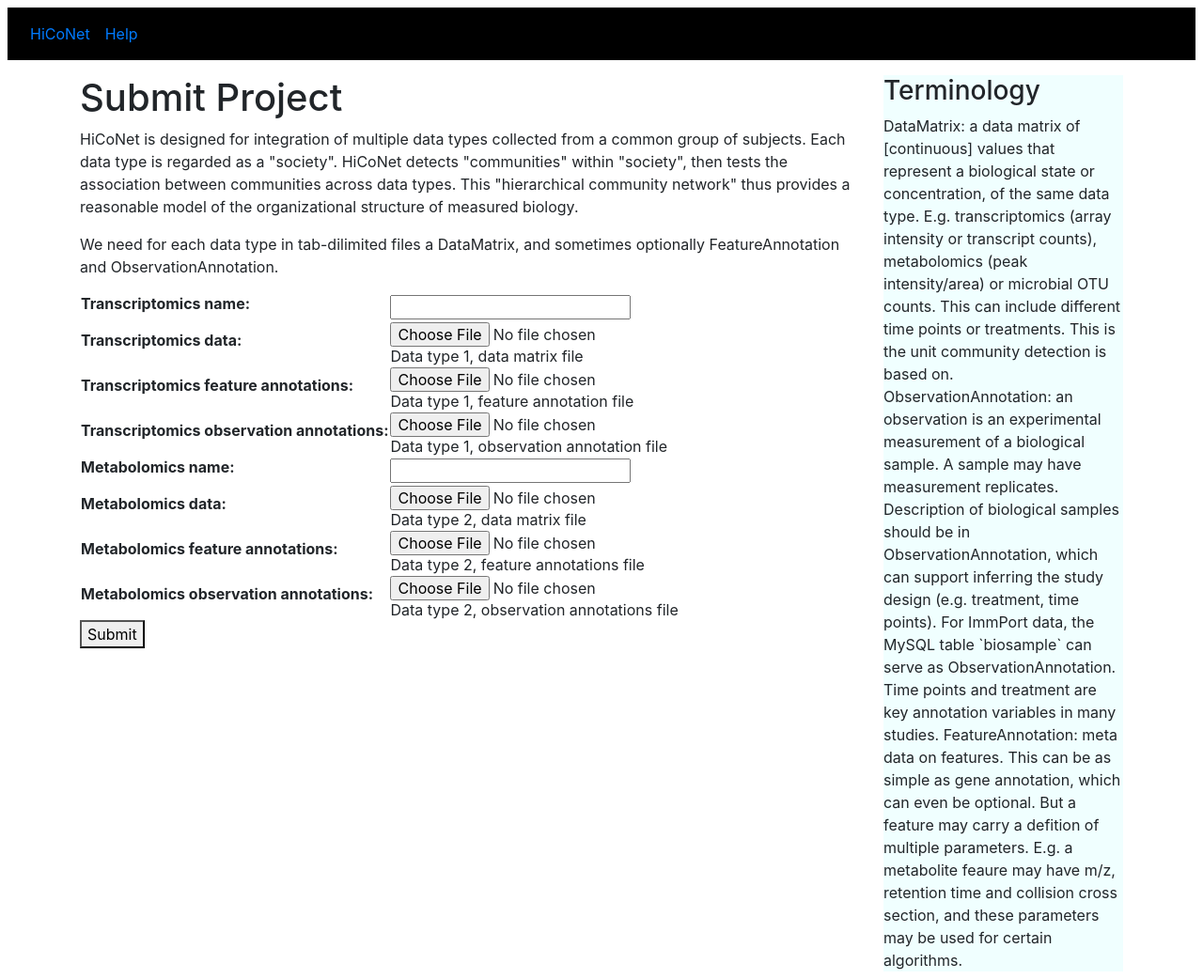
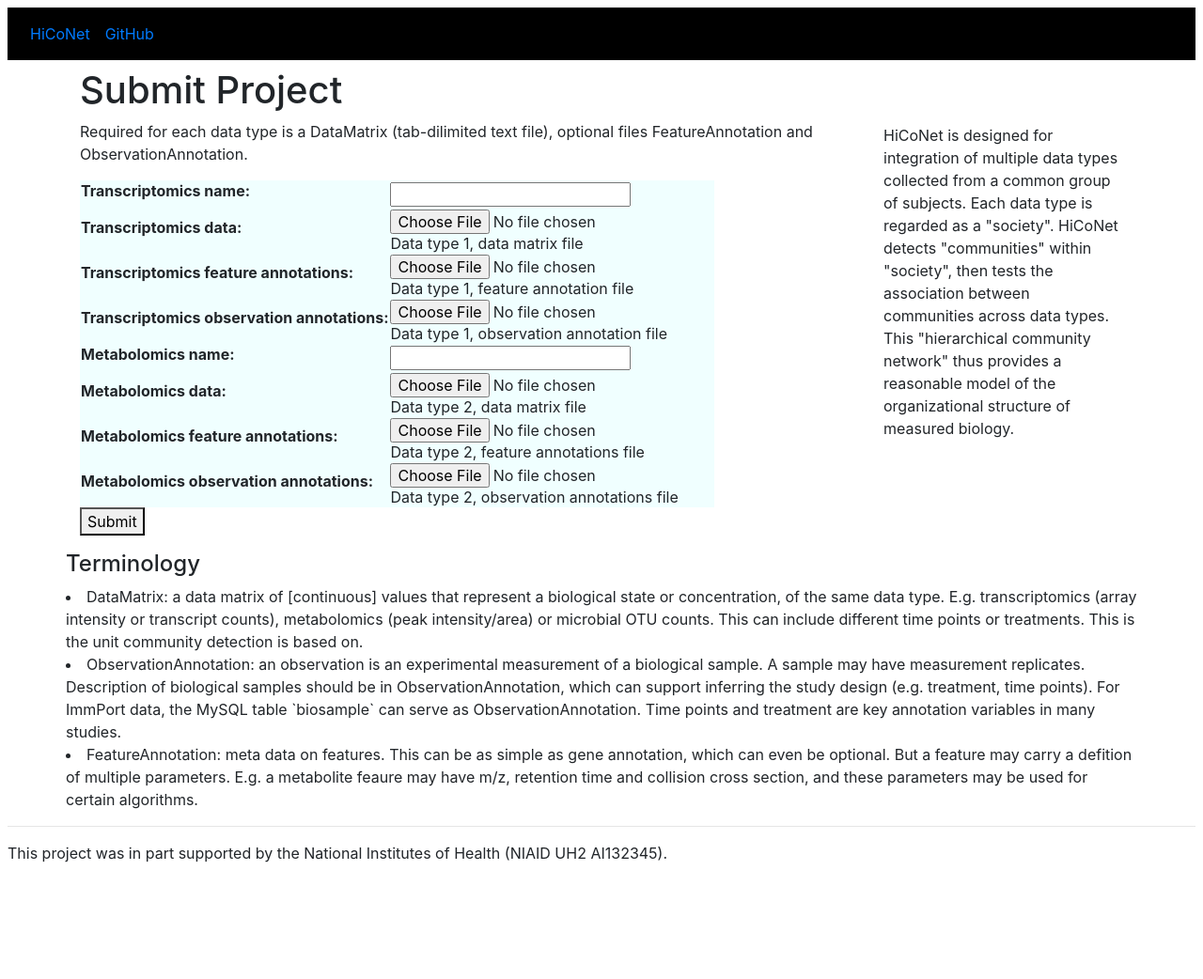
Before and after one commit to shuzhao-li/hiconet-server, a Django app: page /submit/hiconet/ in a window 1280 px wide. Shown: the whole page at 94% size. After the commit the page ends 918 px from the top, so only its background shows below. Run offline with Django 3.2, Linux system fonts and the light colour scheme; parts of the project's set-up code (start-up, migrations or seed data) failed here and were passed over; some libraries are stand-ins or nearby versions.

Commit message:
updated UI

```diff
--- a/cruncher/dashboard/templates/dashboard/_base.html
+++ b/cruncher/dashboard/templates/dashboard/_base.html
@@ -20,11 +20,11 @@
                 <nav class="navbar navbar-expand-lg  navbar-fixed-top" style="background-color: black">
                         <ul class="navbar-nav">
                                 <li class="nav-item active">
-                                  <a class="nav-link" href="#">HiCoNet <span class="sr-only">(current)</span></a>
+                                  <a class="nav-link" href="/">HiCoNet <span class="sr-only">(current)</span></a>
                                 </li>
 
                                 <li class="nav-item">
-                                  <a class="nav-link" href="#">Help</a>
+                                  <a class="nav-link" href="https://github.com/shuzhao-li/hiconet">GitHub</a>
                                 </li>
                               </ul>
                 </nav>
--- a/cruncher/dashboard/templates/dashboard/submit.html
+++ b/cruncher/dashboard/templates/dashboard/submit.html
@@ -12,7 +12,7 @@
 
 {% block content %}
 
-<p></p>
+
 {% block dataform %}
 <div class="container">
 
@@ -22,20 +22,16 @@
                             <div class="panel-heading"><h1>Submit Project</h1></div>
 
                     <div class="panel-body">
-                                <p> HiCoNet is designed for integration of multiple data types collected from a common group of subjects.
-                                    Each data type is regarded as a "society".
-                                    HiCoNet detects "communities" within "society", then tests the association between communities across data types.
-                                    This "hierarchical community network" thus provides a reasonable model of the organizational structure of measured biology.
-                                </p>
+
                                 <p>
-                                    We need for each data type in tab-dilimited files a DataMatrix,
-                                    and sometimes optionally FeatureAnnotation and ObservationAnnotation.
+                                    Required for each data type is a DataMatrix (tab-dilimited text file),
+                                    optional files FeatureAnnotation and ObservationAnnotation.
                                 </p>
 
                             <form enctype="multipart/form-data" action="" method="post">
                                 {% csrf_token %}
                                 {% block formfields %}
-                                <table>
+                                <table  style="background-color: azure; padding: 16px">
                                 {{ form.as_table }}
                                 </table>
                                 {% endblock %}
@@ -44,23 +40,33 @@
 
                     </div>
                     </div>
-
-
+                </div>
+                <div class="col-md-3" style="padding-top: 60px">
+                    <p> HiCoNet is designed for integration of multiple data types collected from a common group of subjects.
+                        Each data type is regarded as a "society".
+                        HiCoNet detects "communities" within "society", then tests the association between communities across data types.
+                        This "hierarchical community network" thus provides a reasonable model of the organizational structure of measured biology.
+                    </p>
+                </div>
         </div>
 
-                <div class="col-md-3">
-                    <div class="panel panel-default" style="background-color: azure">
-                        <div class="panel-heading"><h3>Terminology</h3></div>
+        <div class="row">
+                    <div class="panel panel-default">
+                        <div class="panel-heading"><h4>Terminology</h4></div>
                         <div class="panel-body" >
+                            <li>
                             DataMatrix: a data matrix of [continuous] values that represent a biological state or concentration, of the same data type.
                             E.g. transcriptomics (array intensity or transcript counts), metabolomics (peak intensity/area) or microbial OTU counts.
                             This can include different time points or treatments. This is the unit community detection is based on.
-
+                            </li>
+                            <li>
                                 ObservationAnnotation: an observation is an experimental measurement of a biological sample.
                                 A sample may have measurement replicates. Description of biological samples should be in ObservationAnnotation, which can support inferring the study design (e.g. treatment, time points). For ImmPort data, the MySQL table `biosample` can serve as ObservationAnnotation. Time points and treatment are key annotation variables in many studies.
-
+                            </li>
+                            <li>
                                 FeatureAnnotation: meta data on features.
                                 This can be as simple as gene annotation, which can even be optional. But a feature may carry a defition of multiple parameters. E.g. a metabolite feaure may have m/z, retention time and collision cross section, and these parameters may be used for certain algorithms.
+                            </li>
 
                         </div>
 
@@ -70,12 +76,11 @@
 
 
 
+{% endblock %}
 
-
-
-
-</div>
+<hr>
+<p>
+    This project was in part supported by the National Institutes of Health (NIAID UH2 AI132345).
+</p>
 
 {% endblock %}
-
-{% endblock %}
```
Lines whose indentation alone changed are shown as unchanged.
